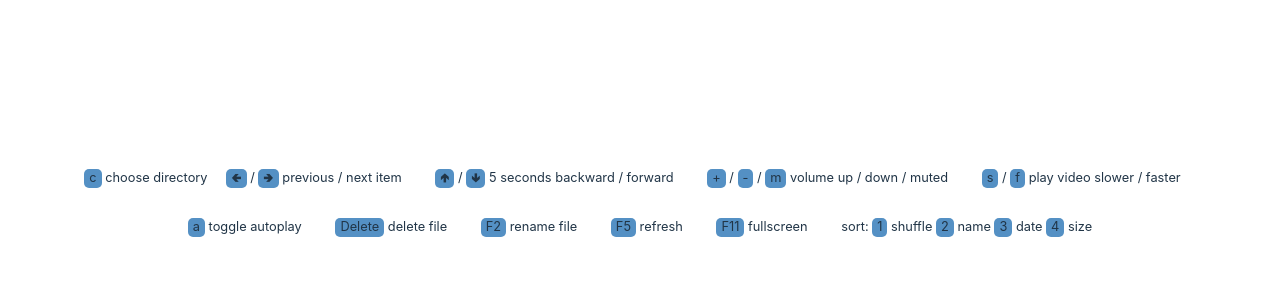
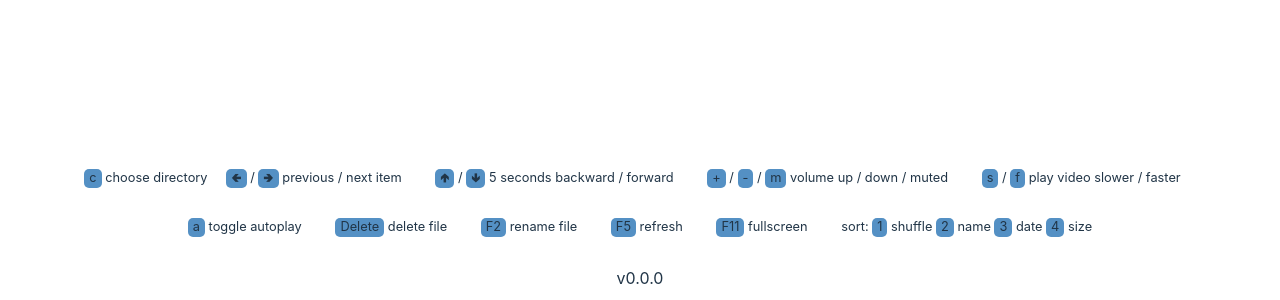
Before and after one commit to fheyen/media-player, a Svelte app: page / in a window 1280 px wide. Shown: the part 793-1093 px from the top of the page. Before the commit the page ends 1069 px from the top, so only its background shows below. Built offline with nearby package versions, Linux system fonts and the light colour scheme.

Commit message:
show version in footer

```diff
--- a/src/App.svelte
+++ b/src/App.svelte
@@ -10,6 +10,7 @@
   } from './lib/lib.js';
   import AddTagButton from './lib/add-tag-button.svelte';
   import Info from './lib/info.svelte';
+  import { version } from '../package.json';
 
   /**
    * TODO:
@@ -522,6 +523,7 @@
   {/if}
 
   <Info />
+  <footer>v{version}</footer>
 </main>
 
 <style>
```
